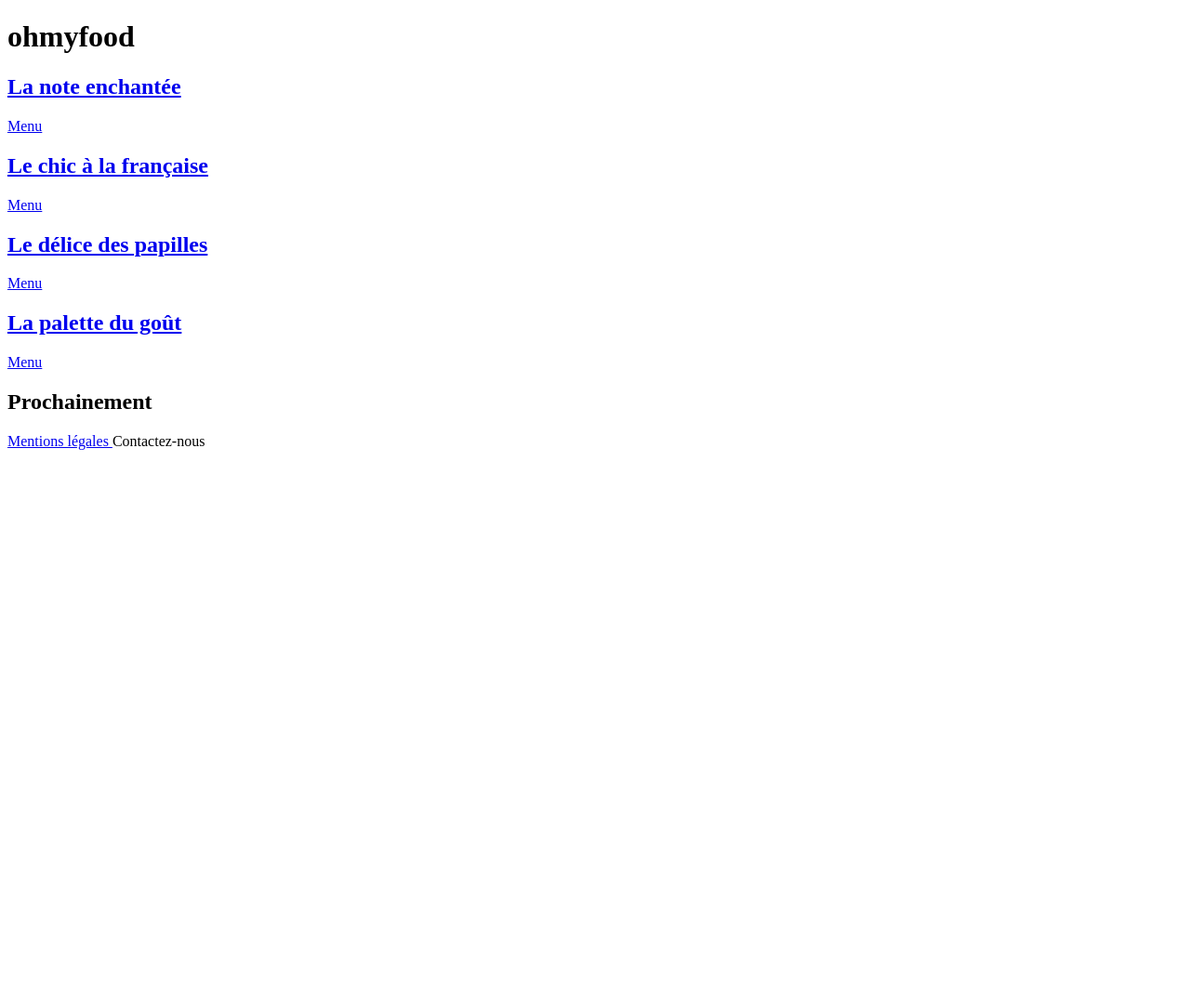
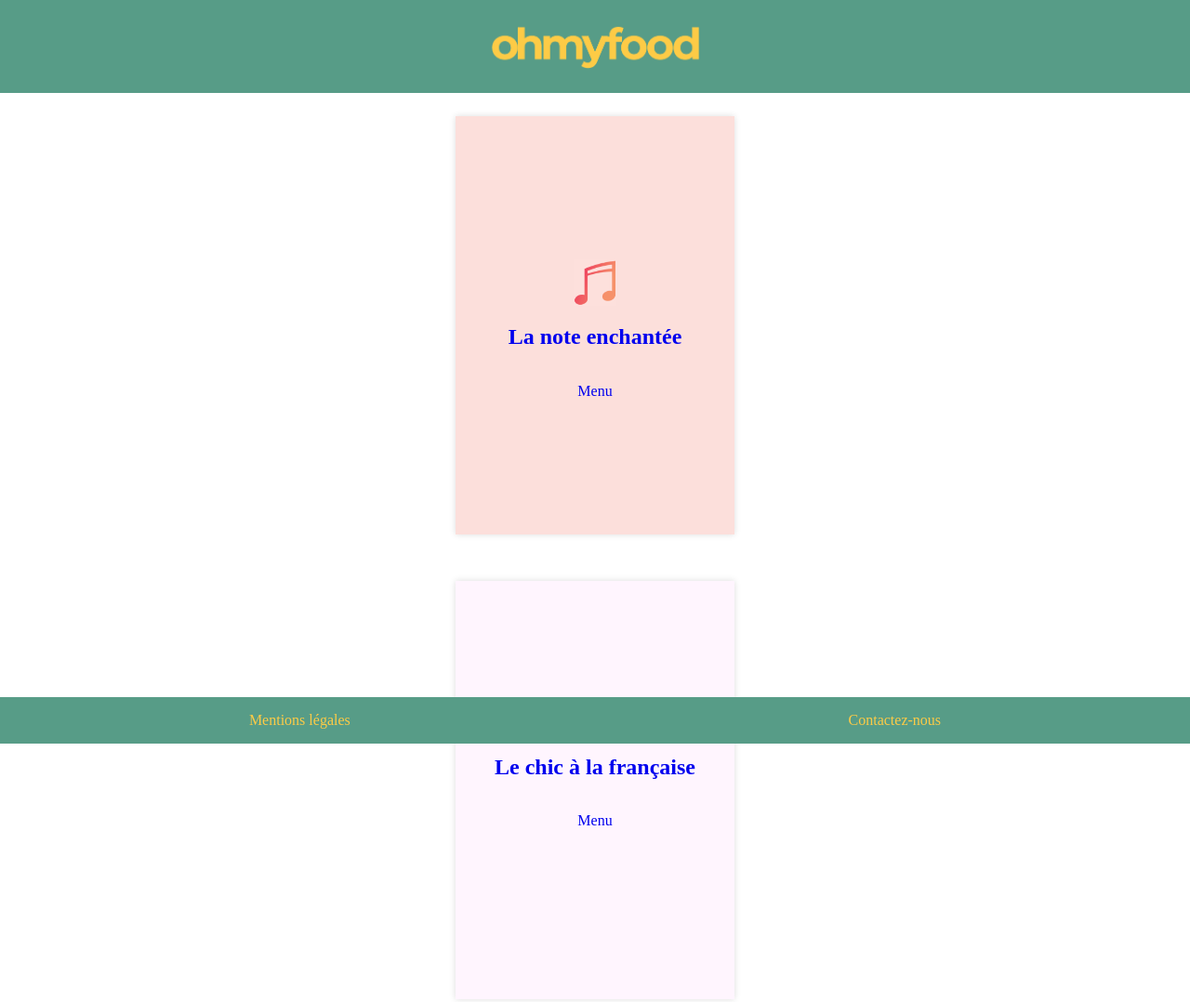
Before and after one commit to Kevin-wachel/Projet3, a plain HTML site: page index.html in a window 1280 px wide. Shown: the top 1078 px of the page at 93% size. Before the commit the page ends 800 px from the top, so only its background shows below. Drawn offline with Linux system fonts and the light colour scheme.

Commit message:
Début + avant organisation

```diff
--- a/index.html
+++ b/index.html
@@ -13,45 +13,48 @@
     <body>
         <!--En tête du site-->
         <header>
-            <h1>ohmyfood</h1>
+            <a href="index.html">
+                <img src="image/logo.png" alt="logo de ohmyfood"/>
+            </a>
         </header>
         <!--Menus + le bouton prochainement-->
         <main>
             <!--Les quatres menus-->
-            <section>
+            <section class="menu">
                 <!--La note enchantée-->
                 <a href="menu_note.html">
-                    <div>
+                    <div class="menu_note">
+                        <img src="image/note.png" alt="note de musique"/>
                         <h2>La note enchantée</h2>
                         <p>Menu</p>
                     </div>
                 </a>
                 <!--Le chic à la française-->
                 <a href="menu_chic.html">
-                    <div>
+                    <div class="menu_chic">
                         <h2>Le chic à la française</h2>
                         <p>Menu</p>
                     </div>
                 </a>
                 <!--Le délice des papilles-->
                 <a href="menu_delice.html">
-                    <div>
+                    <div class="menu_delice">
                         <h2>Le délice des papilles</h2>
                         <p>Menu</p>
                     </div>
                 </a>
                 <!--La palette du goût-->
                 <a href="menu_palette.html">
-                    <div>
+                    <div class="menu_palette">
                         <h2>La palette du goût</h2>
                         <p>Menu</p>
                     </div>
                 </a>
             </section>
             <!--Section prochainement-->
-            <section>
+            <div class="prochainement">
                 <h2>Prochainement</h2>
-            </section>
+            </div>
         </main>
         <!--Pied du site-->
         <footer>
--- a/sass/styles.scss
+++ b/sass/styles.scss
@@ -0,0 +1,111 @@
+/* Generale */
+
+body {
+    height: 100%;
+    margin: 0px;
+    display: flex;
+    flex-direction: column;
+}
+
+/* Partie Header */
+
+header {
+    width: 100%;
+    height: 100px;
+    background-color: #579c87;
+    text-align: center;
+}
+
+img {
+    height: 50px;
+    margin-top: 25px;
+}
+
+/* Partie Menu */
+
+.menu {
+    display: flex;
+    flex-direction: column;
+    text-align: center;
+  a {
+    text-decoration: none;
+    height: 450px;
+    width: 300px;
+    display: flex;
+    margin: 25px auto 25px auto;
+  }
+}
+
+.menu_note {
+    height: 450px;
+    width: 300px;
+    box-shadow: 0 0 7px #dddddd;
+    background-color: #fcdfdb;
+    display: flex;
+    flex-direction: column;
+    align-items: center;
+    justify-content: center;
+}
+
+.menu_chic {
+    height: 450px;
+    width: 300px;
+    box-shadow: 0 0 7px #dddddd;
+    background-color: #fff5fe;
+    display: flex;
+    flex-direction: column;
+    align-items: center;
+    justify-content: center;
+}
+
+.menu_delice {
+    height: 450px;
+    width: 300px;
+    box-shadow: 0 0 7px #dddddd;
+    background-color: #eef0f0;
+    display: flex;
+    flex-direction: column;
+    align-items: center;
+    justify-content: center;
+}
+
+.menu_palette {
+    height: 450px;
+    width: 300px;
+    box-shadow: 0 0 7px #dddddd;
+    background-color: #fdfffd;
+    display: flex;
+    flex-direction: column;
+    align-items: center;
+    justify-content: center;
+}
+
+/* Partie prochainement */
+
+.prochainement {
+    width: 200px;
+    border-radius: 5px;
+    text-align: center;
+    background-color: #579c87;
+    color: #fdcb46;
+    margin: auto;
+    margin-bottom: 75px;
+}
+
+/* Partie Footer*/
+
+footer {
+    height: 50px;
+    width: 100%;
+    display: flex;
+    justify-content: space-around;
+    background-color: #579c87;
+    margin: 0px;
+    position: fixed;
+    bottom: 0;
+  a {
+      margin: auto;
+      color: #fdcb46;
+      text-decoration: none;
+  }
+}
```
Also changed, not shown: mentions.html (+1 -1 lines), menu_chic.html (+1 -1 lines), menu_delice.html (+1 -1 lines), menu_note.html (+2 -2 lines), menu_palette.html (+1 -1 lines), image/logo.png (added), image/note.png (added), sass/styles.css, 1 other file.
